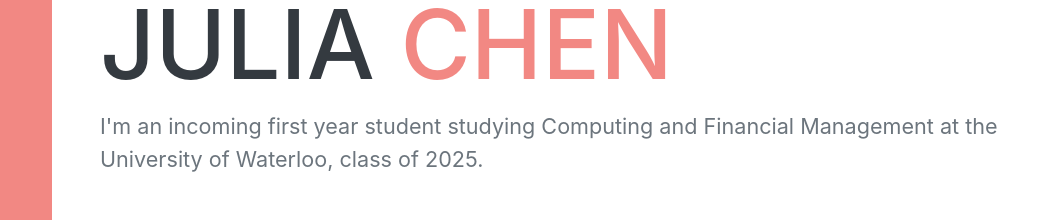
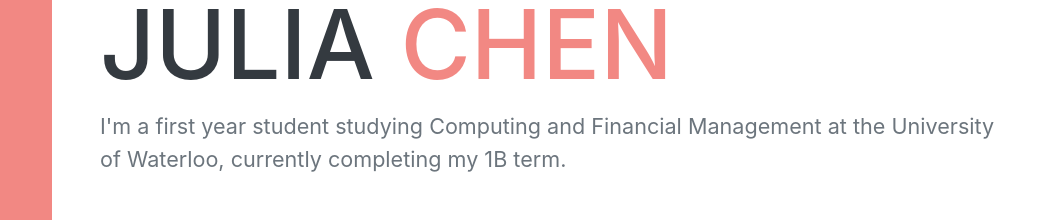
Before and after one commit to juliazychen02/juliazychen02.github.io, a plain HTML site: page index.html in a window 1280 px wide. Shown: the part 267-487 px from the top of the page, 220-1280 px from the left. Drawn offline with nearby package versions, Linux system fonts and the light colour scheme.

Commit message:
Edited resume and about

```diff
--- a/index.html
+++ b/index.html
@@ -54,8 +54,8 @@
         <section class="page" id="about">
             <div class="page-content">
                 <h1>Julia <span class="text-coral">Chen</span></h1>
-                <p class="lead mb-5">I'm an incoming first year student studying Computing and Financial Management at
-                    the University of Waterloo, class of 2025.</p>
+                <p class="lead mb-5">I'm a first year student studying Computing and Financial Management at
+                    the University of Waterloo, currently completing my 1B term.</p>
                 <div class="social-icons">
                     <a class="social-icon" href="mailto:juliazychen@gmail.com"><i class="fa fa-envelope"></i></a>
                     <a class="social-icon" href="https://github.com/JackdawsCry" target="_blank "
@@ -154,7 +154,7 @@
         <div class="page-content">
             <h2 class="mb-5">Interests</h2>
             <p>Outside of school, some of my hobbies including playing the piano, listening and making music, and
-                baking. I'm interested in healthcare technology, productivity, and FinTech.</p>
+                baking. I'm interested in data science, productivity, and FinTech.</p>
         </div>
     </section>
     <footer>
```
Also changed, not shown: 1 other file.
